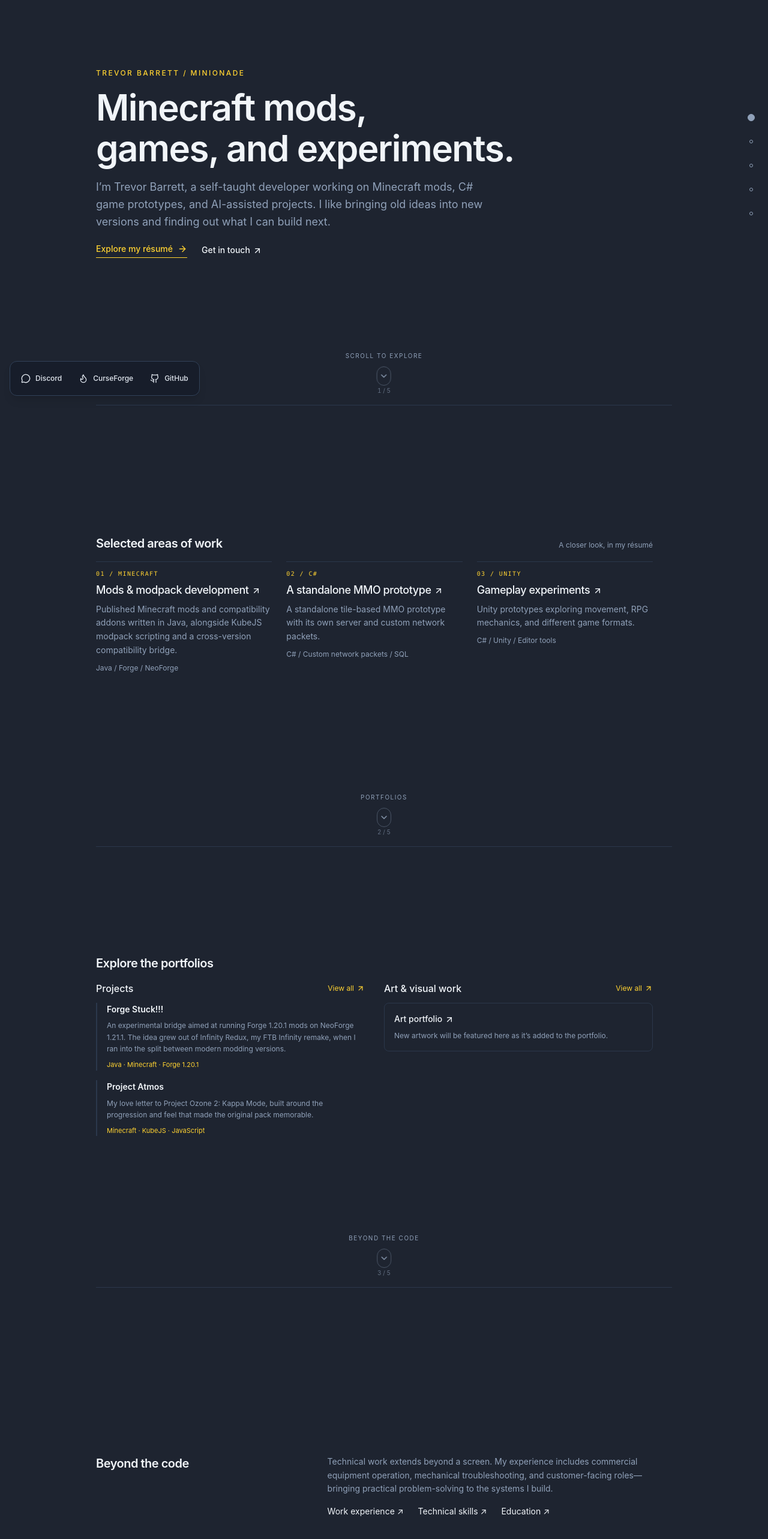
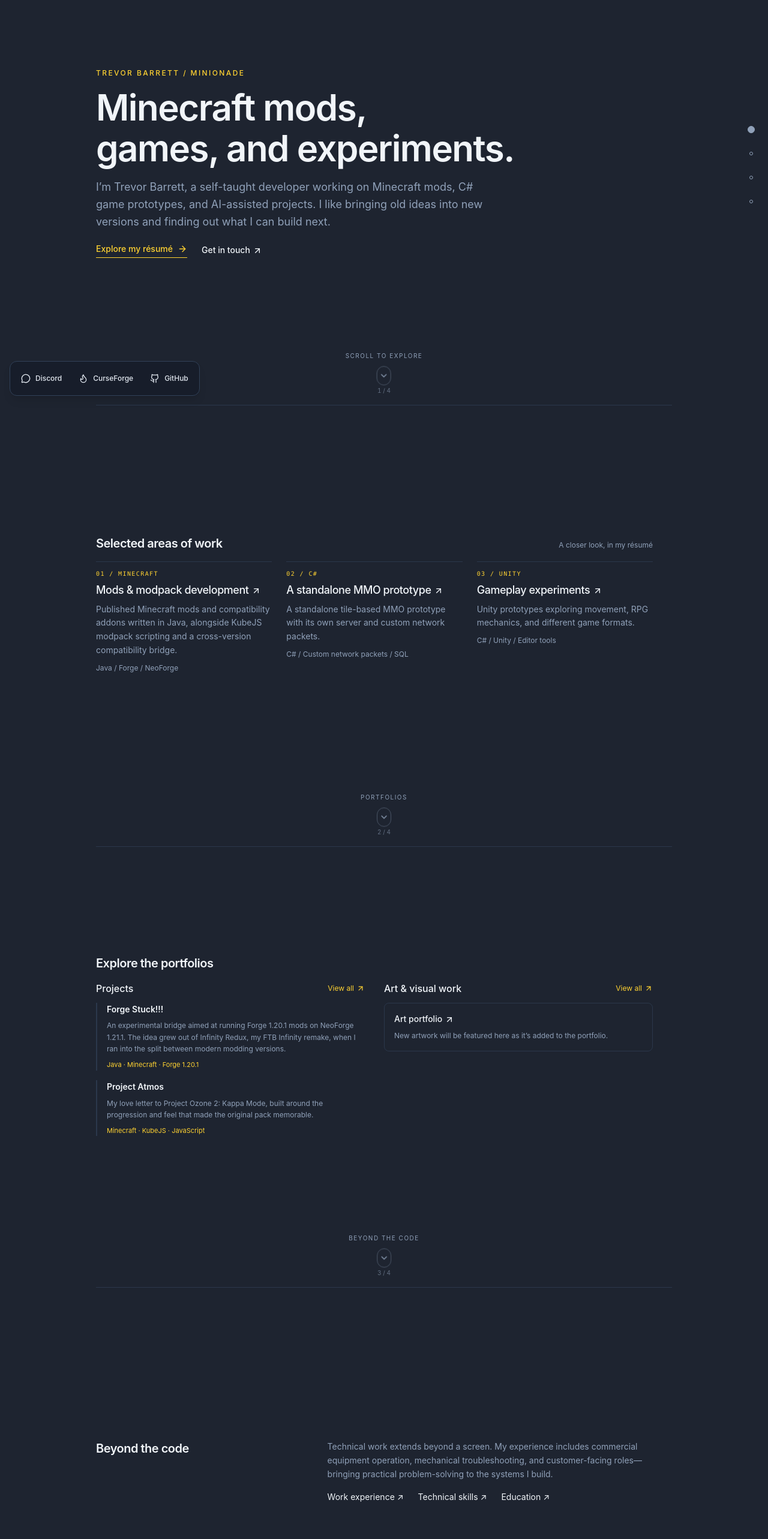
Before and after one commit to Minionade/minionade.github.io, a React (Vite) app: page / in a window 1280 px wide. Shown: the part 124-2690 px from the top of the page at 60% size. Built offline with nearby package versions, Linux system fonts and the light colour scheme.

Commit message:
Keep footer visible below the final landing section without a separate snap screen

```diff
--- a/src/App.tsx
+++ b/src/App.tsx
@@ -627,7 +627,7 @@
         }`}
       >
         <div className="max-w-7xl mx-auto flex flex-col sm:flex-row items-center justify-between gap-4">
-          <div className="flex items-center gap-2">
+          <div className="flex flex-wrap items-center justify-center gap-x-2 gap-y-1">
             <span className={`font-semibold ${isDarkMode ? 'text-slate-300' : 'text-stone-800'}`}>Trevor Barrett</span>
             <span>•</span>
             <span>Bloomsburg, PA</span>
@@ -640,7 +640,7 @@
             </a>
           </div>
 
-          <div className="flex items-center gap-4 text-xs">
+          <div className="flex flex-wrap justify-center items-center gap-x-4 gap-y-2 text-xs">
             <button
               onClick={() => setActiveTab('resume')}
               className={`transition-colors ${isDarkMode ? 'hover:text-white' : 'hover:text-stone-950'}`}
--- a/src/components/LandingPage.tsx
+++ b/src/components/LandingPage.tsx
@@ -5,10 +5,9 @@
 export function LandingPage({ data, artworks, isDarkMode }: { data: ResumeData; artworks: ArtworkItem[]; isDarkMode: boolean }) {
   const rootRef = useRef<HTMLDivElement>(null);
   const [activeSlice, setActiveSlice] = useState(0);
-  const sliceNames = ['Introduction', 'My work', 'Portfolios', 'Beyond the code', 'Contact & links'];
+  const sliceNames = ['Introduction', 'My work', 'Portfolios', 'Beyond the code'];
   const scrollToSlice = (index: number) => {
-    const target = index === 4 ? document.getElementById('site-footer')
-      : rootRef.current?.querySelectorAll<HTMLElement>('[data-landing-slice]')[index];
+    const target = rootRef.current?.querySelectorAll<HTMLElement>('[data-landing-slice]')[index];
     target?.scrollIntoView({ behavior: window.matchMedia('(prefers-reduced-motion: reduce)').matches ? 'instant' : 'smooth', block: 'start' });
   };
 
@@ -16,14 +15,19 @@
     const html = document.documentElement;
     const header = document.querySelector('header');
     const previousHeight = html.style.getPropertyValue('--landing-header-height');
-    const measureHeader = () => html.style.setProperty('--landing-header-height', `${header?.getBoundingClientRect().height || 64}px`);
+    const previousFooterHeight = html.style.getPropertyValue('--landing-footer-height');
+    const footer = document.getElementById('site-footer');
+    const measureHeader = () => {
+      html.style.setProperty('--landing-header-height', `${header?.getBoundingClientRect().height || 64}px`);
+      html.style.setProperty('--landing-footer-height', `${footer?.getBoundingClientRect().height || 0}px`);
+    };
+    html.classList.add('landing-scroll');
     measureHeader();
-    html.classList.add('landing-scroll');
     const resize = new ResizeObserver(measureHeader);
     if (header) resize.observe(header);
+    if (footer) resize.observe(footer);
     const sections = Array.from(rootRef.current?.querySelectorAll<HTMLElement>('[data-landing-slice]') || []);
-    const footer = document.getElementById('site-footer');
-    const slices = footer ? [...sections, footer] : sections;
+    const slices = sections;
     const ratios = new Map<Element, number>();
     const observer = new IntersectionObserver(entries => {
       entries.forEach(entry => {
@@ -40,7 +44,8 @@
       html.classList.remove('landing-scroll');
       if (previousHeight) html.style.setProperty('--landing-header-height', previousHeight);
       else html.style.removeProperty('--landing-header-height');
-      footer?.removeAttribute('data-visible');
+      if (previousFooterHeight) html.style.setProperty('--landing-footer-height', previousFooterHeight);
+      else html.style.removeProperty('--landing-footer-height');
     };
   }, []);
 
@@ -157,7 +162,6 @@
         </div>
 
         </div>
-        {nextCue(3)}
       </section>
     </div>
   );
--- a/src/index.css
+++ b/src/index.css
@@ -123,14 +123,14 @@
 .landing-slice[data-visible] .landing-slice-content {
   animation: landing-reveal 550ms ease-out both;
 }
+html.landing-scroll .landing-slice[data-landing-slice="3"] {
+  min-height: calc(100svh - var(--landing-header-height, 64px) - var(--landing-footer-height, 160px));
+  padding: 2rem 0;
+}
 html.landing-scroll .site-footer {
-  min-height: calc(100svh - var(--landing-header-height, 64px));
-  display: flex;
-  align-items: center;
-  scroll-snap-align: start;
-  scroll-snap-stop: always;
+  padding-top: 1rem;
+  padding-bottom: max(5.5rem, calc(env(safe-area-inset-bottom) + 4.5rem));
 }
-html.landing-scroll .site-footer > div { width: 100%; }
 @keyframes landing-arrow {
   0%, 100% { transform: translateY(0); }
   50% { transform: translateY(5px); }
```
